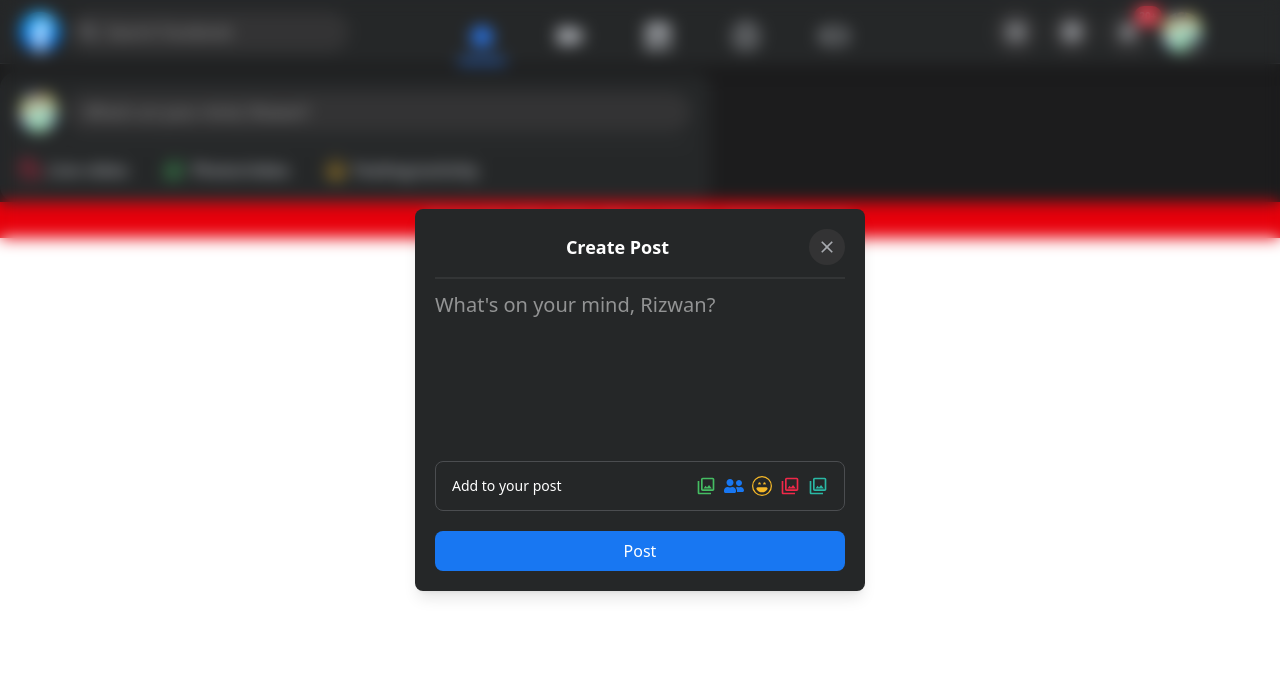
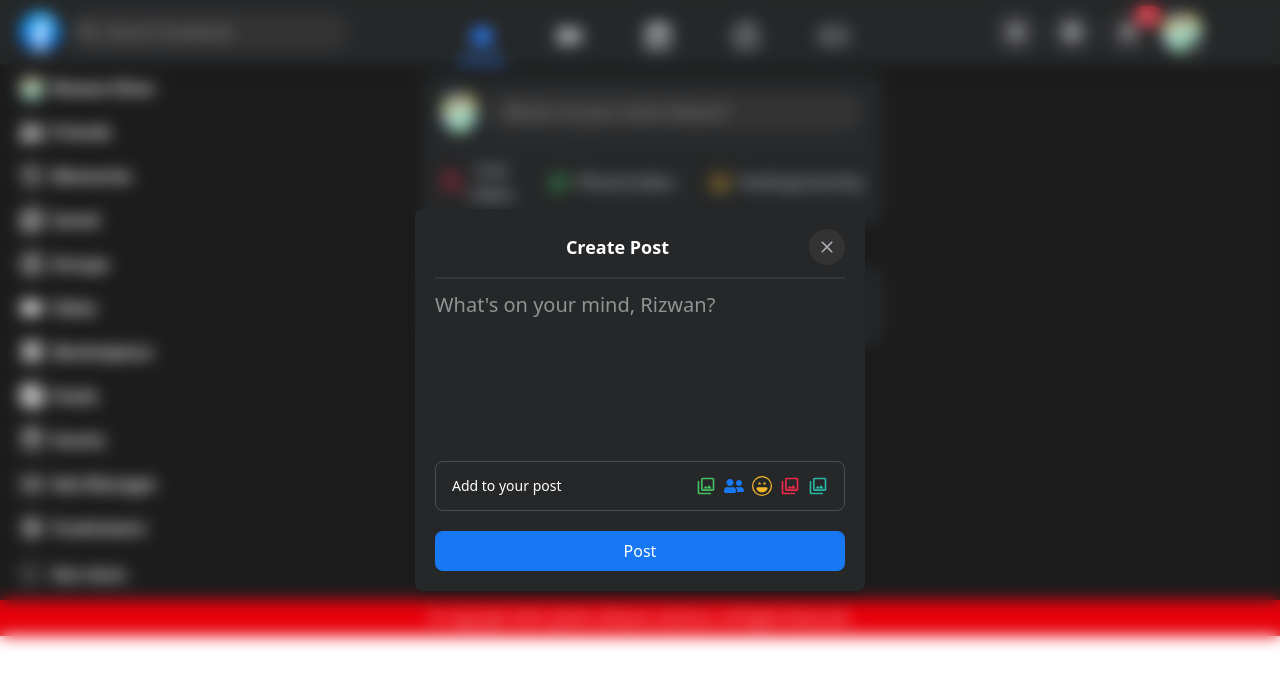
Before and after one commit to RKHAN67/facebook-clone, a React (Vite) app: page / in a window 1280 px wide. Both pictures are taken after a click on the button "Photo/video". Shown: the top 686 px of the page. Built offline with nearby package versions, Linux system fonts and the light colour scheme.

Commit message:
any chnageing

```diff
--- /dev/null
+++ b/src/components/CenterBar.jsx
@@ -0,0 +1,77 @@
+import React, { useState } from 'react'
+import { Icons } from '../assets/icon/Icons'
+import userImage from "../assets/images/user.jpeg";
+
+const postActions = [
+    { name: "Live video", icon: Icons.REELS, color: "#f02849" },
+    { name: "Photo/video", icon: Icons.PHOTO, color: "#45bd62" },
+    { name: "Feeling/activity", icon: Icons.EMOJI, color: "#f7b928" },
+];
+
+export const CenterBar = () => {
+    const [showModal, setShowModal] = useState(false);
+    return (
+        <div className="w-full pt-2">
+            <div className="flex flex-col gap-3 bg-[#252728] p-5 rounded-2xl">
+                <div className="flex gap-2 items-center">
+                    <div className="w-10 h-10 rounded-full cursor-pointer overflow-hidden">
+                        <img src={userImage} alt="Profile" className="w-full h-full object-cover" />
+                    </div>
+                    <div className="bg-[#333334] rounded-full hidden md:flex items-center h-10 px-3 w-full">
+                        <input
+                            type="text"
+                            className="outline-none bg-transparent text-white ml-2 w-full"
+                            placeholder="What's on your mind, Rizwan?"
+                        />
+                    </div>
+                </div>
+                <div className="border border-[#333536]"></div>
+                <div className="flex items-center gap-9">
+                    {postActions.map((action, index) => (
+                        <button
+                            key={index}
+                            className="flex items-center gap-2 cursor-pointer"
+                            onClick={() => action.name === "Photo/video" && setShowModal(true)}
+                        >
+                            <span className="text-xl" style={{ color: action.color }}>
+                                {action.icon}
+                            </span>
+                            <h3 className="text-[#9ea1a5] text-base font-semibold">
+                                {action.name}
+                            </h3>
+                        </button>
+                    ))}
+                </div>
+            </div>
+            {showModal && (
+                <div className="fixed inset-0  backdrop-blur-sm flex justify-center items-center">
+                    <div className="flex flex-col gap-3 bg-[#252728] p-5 rounded-lg w-[450px] shadow-lg">
+                        <div className="flex items-center justify-end gap-35">
+                            <h2 className="text-lg font-semibold text-white text-center">Create Post</h2>
+                            <div
+                                className="cursor-pointer rounded-full bg-[#333334] py-2 px-2 "
+                                onClick={() => setShowModal(false)}
+                            >
+                                <span className="text-xl text-[#a7aaaf]">{Icons.CLOSE}</span>
+                            </div>
+                        </div>
+                        <div className="border border-[#333536]"></div>
+                        <div className="flex flex-col gap-5">
+                            <textarea className="w-full h-[150px] text-xl text-white outline-none resize-none" placeholder="What's on your mind, Rizwan?"></textarea>
+                            <div className="flex justify-between border border-[#4b4d50] rounded-lg py-3.5 px-4">
+                                <h3 className="text-white text-sm cursor-pointer">Add to your post</h3>
+                                <div className="flex gap-2">
+                                    <span className="text-xl text-[#45bd62] cursor-pointer">{Icons.PHOTO}</span>
+                                    <span className="text-xl text-[#1877f2] cursor-pointer">{Icons.FRIENDS}</span>
+                                    <span className="text-xl text-[#f7b928] cursor-pointer">{Icons.EMOJI}</span>
+                                    <span className="text-xl text-[#f02849] cursor-pointer">{Icons.PHOTO}</span>
+                                    <span className="text-xl text-[#2ab8a4] cursor-pointer">{Icons.PHOTO}</span>
+                                </div>
+                            </div>
+                            <button className="w-full text-center text-white cursor-pointer bg-[#1877f2] py-2 rounded-lg">Post</button>
+                        </div>
+                    </div>
+                </div>
+            )}
+        </div>)
+}
--- a/src/components/LeftSideBar.jsx
+++ b/src/components/LeftSideBar.jsx
@@ -1,6 +1,7 @@
-import React from 'react'
+import React, { useState } from 'react'
 import { Icons } from '../assets/icon/Icons'
 import { Link } from 'react-router-dom';
+import userImage from "../assets/images/user.jpeg";
 
 const menuItems = [
     { name: "Friends", icon: Icons.FRIENDS, link: "/friends" },
--- a/src/pages/Home.jsx
+++ b/src/pages/Home.jsx
@@ -1,85 +1,28 @@
 import React, { useState } from "react";
-import { Link } from "react-router-dom";
 import userImage from "../assets/images/user.jpeg";
-import { Icons } from "../assets/icon/Icons";
-
-const postActions = [
-    { name: "Live video", icon: Icons.REELS, color: "#f02849" },
-    { name: "Photo/video", icon: Icons.PHOTO, color: "#45bd62" },
-    { name: "Feeling/activity", icon: Icons.EMOJI, color: "#f7b928" },
-];
+import { LeftSideBar } from "../components/LeftSideBar";
+import { CenterBar } from "../components/CenterBar";
 
 const Home = () => {
-    const [showModal, setShowModal] = useState(false);
-
     return (
         <div className="flex bg-[#1c1c1d] w-full h-full">
-
-            <div className="w-full pt-2">
-                <div className="flex flex-col gap-3 bg-[#252728] p-5 rounded-2xl">
+            <LeftSideBar />
+            <div className="flex flex-col gap-10">
+                <CenterBar />
+                <div className="bg-[#252728] p-5 rounded-2xl">
                     <div className="flex gap-2 items-center">
                         <div className="w-10 h-10 rounded-full cursor-pointer overflow-hidden">
                             <img src={userImage} alt="Profile" className="w-full h-full object-cover" />
                         </div>
-                        <div className="bg-[#333334] rounded-full hidden md:flex items-center h-10 px-3 w-full">
-                            <input
-                                type="text"
-                                className="outline-none bg-transparent text-white ml-2 w-full"
-                                placeholder="What's on your mind, Rizwan?"
-                            />
-                        </div>
+                        <span className="flex flex-col gap-1">
+                            <p className="text-sm text-white hover:underline cursor-pointer">Habib U Aar Rehman</p>
+                            <p className="text-xs text-[#b0b3b8]">7h</p>
+                        </span>
                     </div>
-                    <div className="border border-[#333536]"></div>
-                    <div className="flex items-center gap-9">
-                        {postActions.map((action, index) => (
-                            <button
-                                key={index}
-                                className="flex items-center gap-2 cursor-pointer"
-                                onClick={() => action.name === "Photo/video" && setShowModal(true)}
-                            >
-                                <span className="text-xl" style={{ color: action.color }}>
-                                    {action.icon}
-                                </span>
-                                <h3 className="text-[#9ea1a5] text-base font-semibold">
-                                    {action.name}
-                                </h3>
-                            </button>
-                        ))}
-                    </div>
+                    <div></div>
+                    <div></div>
                 </div>
-                {showModal && (
-                    <div className="fixed inset-0  backdrop-blur-sm flex justify-center items-center">
-                        <div className="flex flex-col gap-3 bg-[#252728] p-5 rounded-lg w-[450px] shadow-lg">
-                            <div className="flex items-center justify-end gap-35">
-                                <h2 className="text-lg font-semibold text-white text-center">Create Post</h2>
-                                <div
-                                    className="cursor-pointer rounded-full bg-[#333334] py-2 px-2 "
-                                    onClick={() => setShowModal(false)}
-                                >
-                                    <span className="text-xl text-[#a7aaaf]">{Icons.CLOSE}</span>
-                                </div>
-                            </div>
-                            <div className="border border-[#333536]"></div>
-                            <div className="flex flex-col gap-5">
-                                <textarea className="w-full h-[150px] text-xl text-white outline-none resize-none" placeholder="What's on your mind, Rizwan?"></textarea>
-                                <div className="flex justify-between border border-[#4b4d50] rounded-lg py-3.5 px-4">
-                                    <h3 className="text-white text-sm cursor-pointer">Add to your post</h3>
-                                    <div className="flex gap-2">
-                                        <span className="text-xl text-[#45bd62] cursor-pointer">{Icons.PHOTO}</span>
-                                        <span className="text-xl text-[#1877f2] cursor-pointer">{Icons.FRIENDS}</span>
-                                        <span className="text-xl text-[#f7b928] cursor-pointer">{Icons.EMOJI}</span>
-                                        <span className="text-xl text-[#f02849] cursor-pointer">{Icons.PHOTO}</span>
-                                        <span className="text-xl text-[#2ab8a4] cursor-pointer">{Icons.PHOTO}</span>
-                                    </div>
-                                </div>
-                                <button className="w-full text-center text-white cursor-pointer bg-[#1877f2] py-2 rounded-lg">Post</button>
-                            </div>
-                        </div>
-                    </div>
-                )}
-
             </div>
-
             <div className="w-[80%]"></div>
         </div>
     );
```
